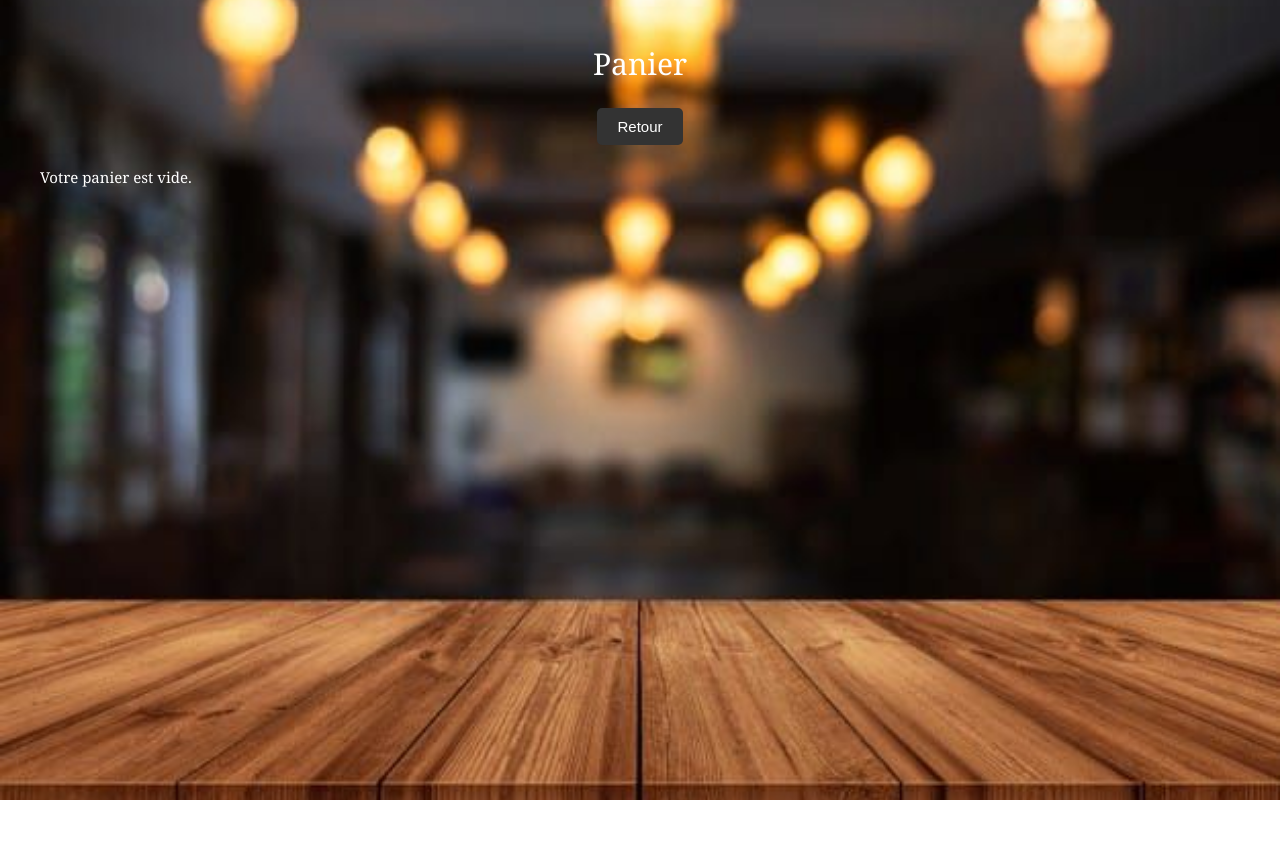
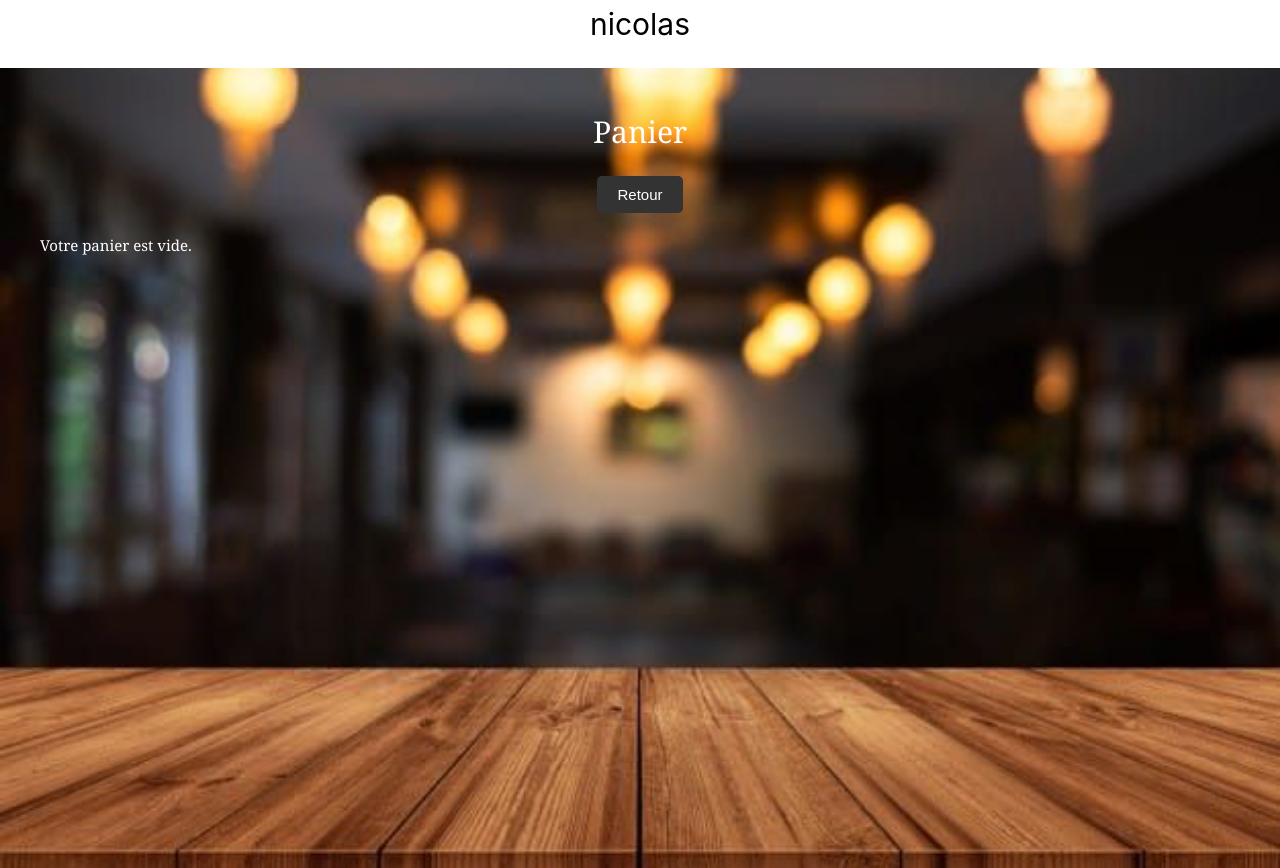
Before and after one commit to DJOUMESSI2004/AppDeGestionDeRestaurant, a Vue app: page /cart in a window 1280 px wide. Before the commit the page ends 800 px from the top, so only its background shows below. Built offline with nearby package versions, Linux system fonts and the light colour scheme.

Commit message:
fist commit

```diff
--- a/src/views/CartView.vue
+++ b/src/views/CartView.vue
@@ -3,7 +3,6 @@ import { ref, computed, watch } from 'vue'
 import { useRouter } from 'vue-router'
 
 const cart = ref(JSON.parse(localStorage.getItem('cart')) || [])
-
 const groupedCart = computed(() => {
   const grouped = {}
   cart.value.forEach(item => {
@@ -48,6 +47,7 @@ watch(cart, (newCart) => {
 </script>
 
 <template>
+<h1>nicolas</h1>
   <div class="cart">
     <h1>Panier</h1>
     <button class="back-button" @click="goBack">Retour</button>
```
